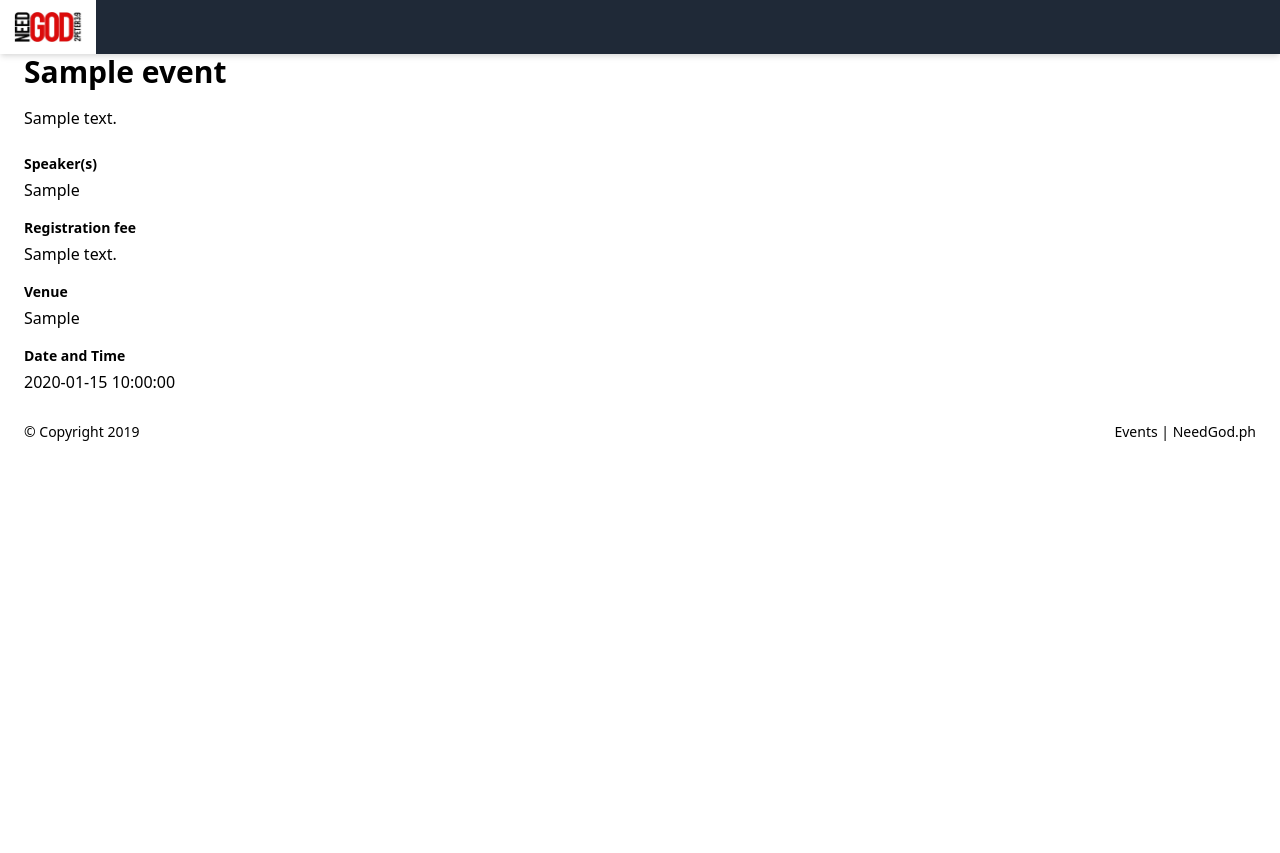
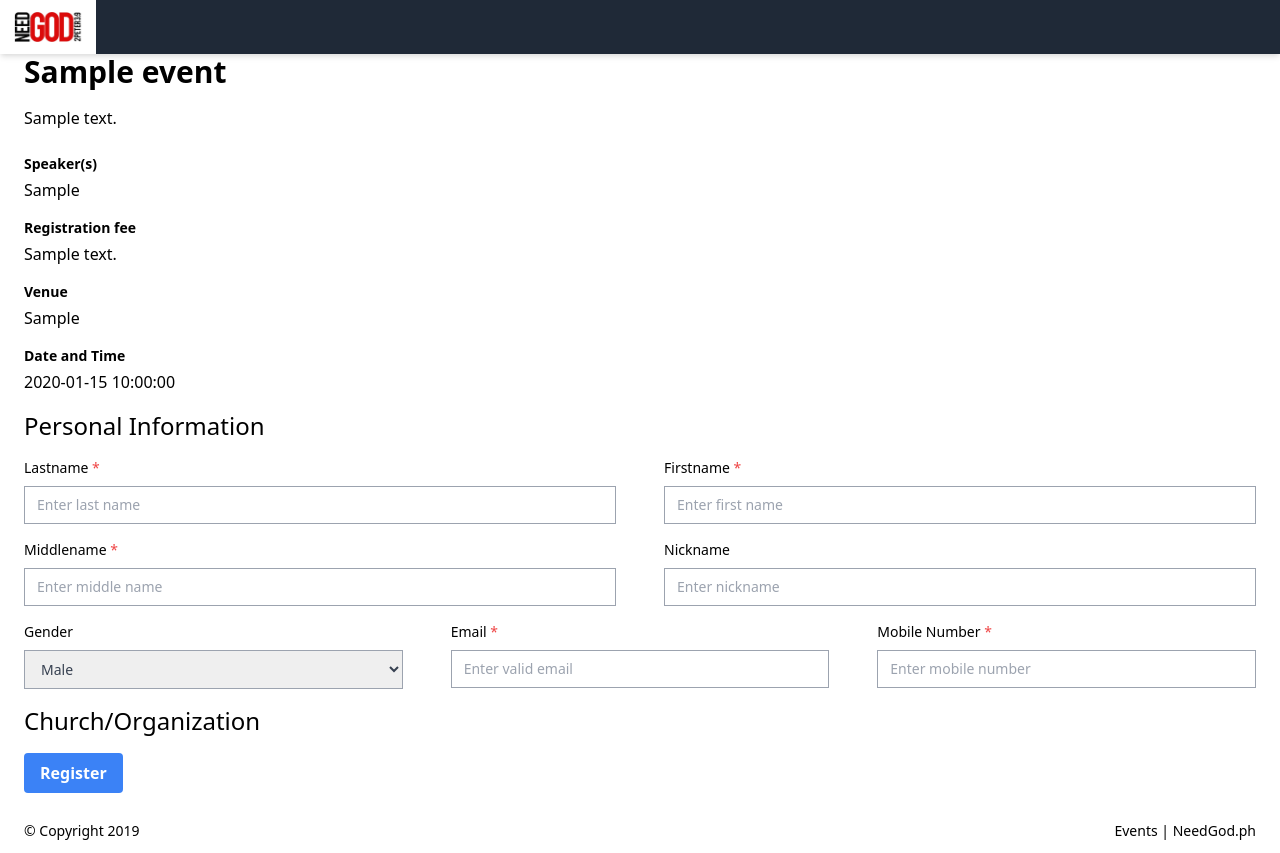
Before and after one commit to axljoven/ci.events.needgod, a CodeIgniter app: page /database/event/1 in a window 1280 px wide. Before the commit the page ends 441 px from the top, so only its background shows below. Run offline with CodeIgniter, Linux system fonts and the light colour scheme; tables that the repository leaves empty or names only in its code hold one stand-in row (values such as "Sample post").

Commit message:
Added the personal information section on the registration form

```diff
--- a/application/controllers/Events.php
+++ b/application/controllers/Events.php
@@ -10,6 +10,7 @@ class Events extends CI_Controller
     {
         parent::__construct();
         $this->load->model('event_model');
+        $this->load->library('form_validation');
     }
 
     //
--- a/application/views/pages/events/reg-form.php
+++ b/application/views/pages/events/reg-form.php
@@ -1,5 +1,90 @@
 <div>
-    <form action="" method="post">
+    <?php
+    // Input classes
+    $label = "block text-sm mb-2";
+    $input_container_2_cols = "w-full sm:w-full md:w-1/2 mb-4 px-6";
+    $input_container_3_cols = "w-full sm:w-full md:w-1/3 mb-4 px-6";
+    $input_form = "border border-gray-400 w-full py-2 px-3 text-gray-700 text-sm";
 
+    // Validation and form opening
+    echo validation_errors();
+    form_open('pages/events/reg-form');
+    ?>
+
+    <form>
+        <!-- Personal information -->
+        <h3 class="text-2xl mb-4">Personal Information</h3>
+
+        <!-- Row -->
+        <div class="-px-6">
+            <div class="flex-none md:flex -mx-6">
+                <!-- Last name -->
+                <div class="<?php echo $input_container_2_cols ?>">
+                    <label class="<?php echo $label ?>" for="lastname">Lastname <span class="text-red-500">*</span> </label>
+                    <input class="<?php echo $input_form ?>" id="lastname" name="lastname" placeholder="Enter last name">
+                </div>
+
+                <!-- First name -->
+                <div class="<?php echo $input_container_2_cols ?>">
+                    <label class="<?php echo $label ?>" for="firstname">Firstname <span class="text-red-500">*</span> </label>
+                    <input class="<?php echo $input_form ?>" id="firstname" name="firstname" placeholder="Enter first name">
+                </div>
+            </div>
+        </div>
+
+        <!-- Row -->
+        <div class="-px-6">
+            <div class="flex-none md:flex -mx-6">
+                <!-- Middle name -->
+                <div class="<?php echo $input_container_2_cols ?>">
+                    <label class="<?php echo $label ?>" for="middlename">Middlename <span class="text-red-500">*</span> </label>
+                    <input class="<?php echo $input_form ?>" id="middlename" name="middlename" placeholder="Enter middle name">
+                </div>
+
+                <!-- Nickname -->
+                <div class="<?php echo $input_container_2_cols ?>">
+                    <label class="<?php echo $label ?>" for="nickname">Nickname</label>
+                    <input class="<?php echo $input_form ?>" id="nickname" name="nickname" placeholder="Enter nickname">
+                </div>
+            </div>
+        </div>
+
+        <!-- Row -->
+        <div class="-px-6">
+            <div class="flex-none md:flex -mx-6">
+                <!-- Gender -->
+                <div class="<?php echo $input_container_3_cols ?>">
+                    <label class="<?php echo $label ?>" for="gender">Gender</label>
+                    <select class="<?php echo $input_form ?>" id="gender" name="gender">
+                        <option>Male</option>
+                        <option>Female</option>
+                    </select>
+                </div>
+
+                <!-- Email -->
+                <div class="<?php echo $input_container_3_cols ?>">
+                    <label class="<?php echo $label ?>" for="email">Email <span class="text-red-500">*</span></label>
+                    <input class="<?php echo $input_form ?>" id="email" name="email" placeholder="Enter valid email">
+                </div>
+
+                <!-- Mobile Number -->
+                <div class="<?php echo $input_container_3_cols ?>">
+                    <label class="<?php echo $label ?>" for="mobile-number">Mobile Number <span class="text-red-500">*</span></label>
+                    <input class="<?php echo $input_form ?>" id="mobile-number" name="mobile-number" placeholder="Enter mobile number">
+                </div>
+            </div>
+        </div>
+
+        <!-- Church / Organization -->
+        <h3 class="text-2xl mb-4">Church/Organization</h3>
+
+        <!-- Register button -->
+        <div class="flex items-center justify-between">
+            <button
+                class="bg-blue-500 hover:bg-blue-700 text-white font-bold py-2 px-4 rounded "
+                type="submit" name="submit">
+                    Register
+            </button>
+        </div>
     </form>
 </div>
--- a/application/views/pages/events/single.php
+++ b/application/views/pages/events/single.php
@@ -41,5 +41,8 @@
                 <?php echo $event['date']; ?>
             </div>
         </article>
+
+        <!-- Registration form -->
+        <?php include('reg-form.php') ?>
     </div>
 </div>
```
